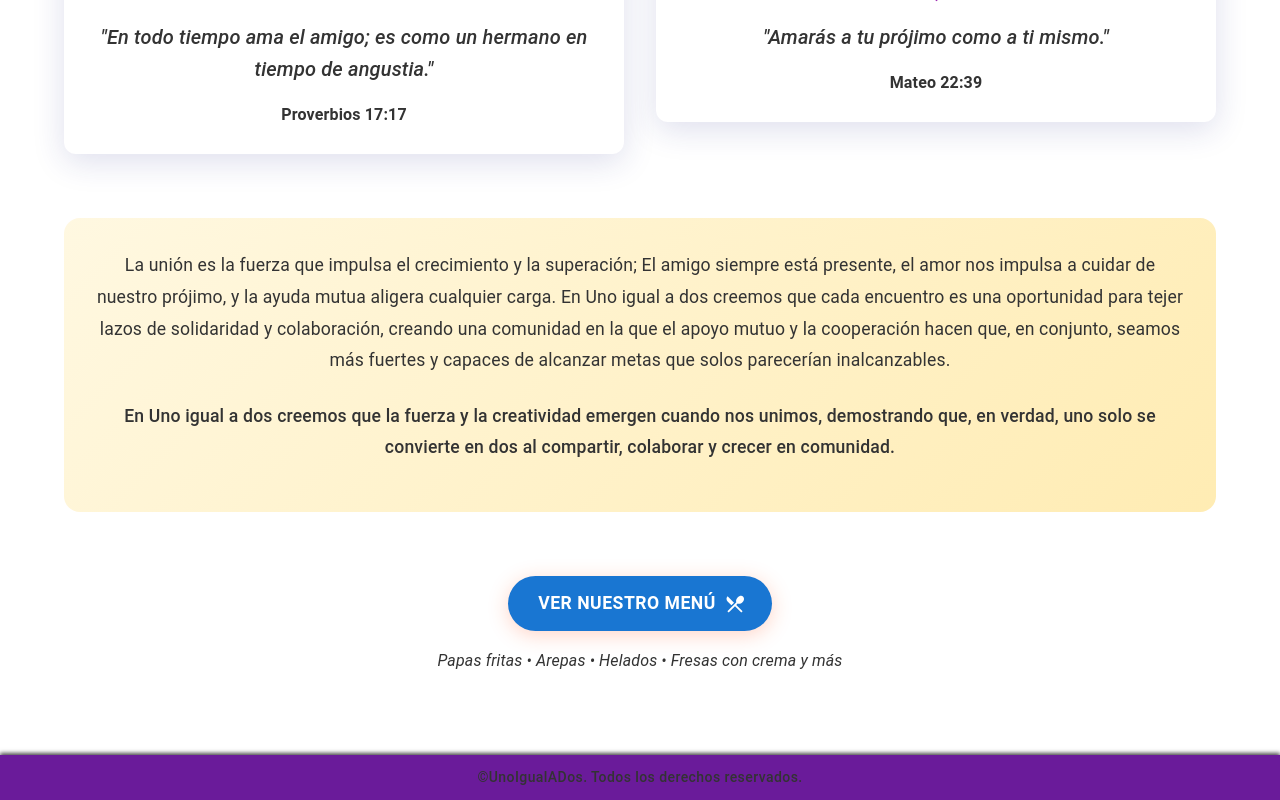
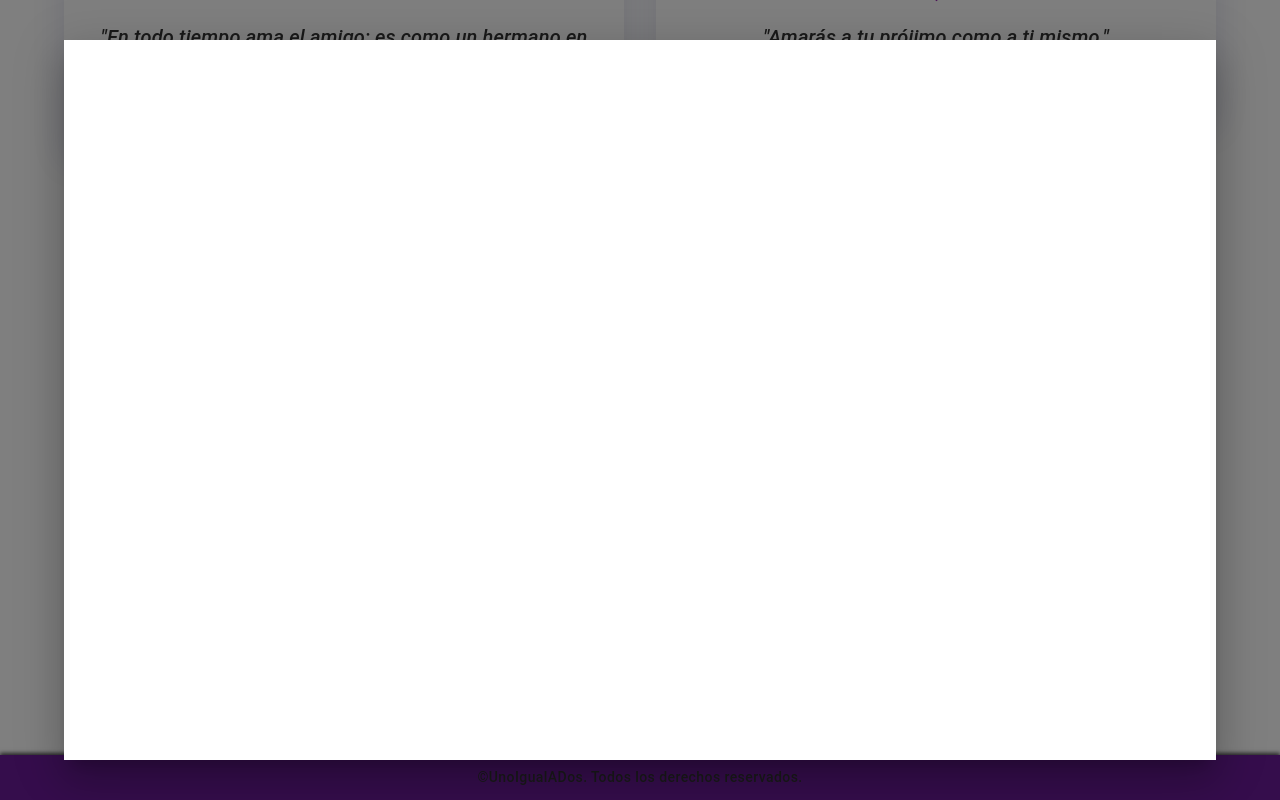
Before and after one commit to Johnki1/Facturation-Frontend, a React (Vite) app: page / in a window 1280 px wide. Both pictures are taken after a click on the button "VER NUESTRO MENÚ". Shown: the part 779-1579 px from the top of the page. Built offline with nearby package versions, Linux system fonts and the light colour scheme.

Commit message:
edit home.jsx

```diff
--- a/src/pages/Home.jsx
+++ b/src/pages/Home.jsx
@@ -1,6 +1,7 @@
-import { Container, Typography, Button, Box, Grid, Paper } from "@mui/material"
-import { styled } from "@mui/material/styles"
-import { RestaurantMenu, Favorite, People } from "@mui/icons-material"
+import { useState } from "react";
+import { Container, Typography, Button, Box, Grid, Paper, Modal } from "@mui/material";
+import { styled } from "@mui/material/styles";
+import { RestaurantMenu, Favorite, People } from "@mui/icons-material";
 
 // Styled components
 const QuoteCard = styled(Paper)(({ theme }) => ({
@@ -18,7 +19,7 @@ const QuoteCard = styled(Paper)(({ theme }) => ({
   "&:hover": {
     transform: "translateY(-5px)",
   },
-}))
+}));
 
 const StyledButton = styled(Button)(() => ({
   borderRadius: "30px",
@@ -31,16 +32,18 @@ const StyledButton = styled(Button)(() => ({
     transform: "translateY(-3px)",
     boxShadow: "0 6px 25px rgba(255, 87, 34, 0.4)",
   },
-}))
+}));
 
 const HeroSection = styled(Box)(({ theme }) => ({
   backgroundImage: "linear-gradient(135deg, #ffe8cc 0%, #fff6e5 100%)",
   padding: theme.spacing(10, 0),
   borderRadius: "0 0 30% 30% / 10%",
   marginBottom: theme.spacing(6),
-}))
+}));
 
 const Home = () => {
+  const [openModal, setOpenModal] = useState(false);
+
   const quotes = [
     {
       text: "Mejor son dos que uno, porque tienen mejor paga de su trabajo.",
@@ -62,10 +65,15 @@ const Home = () => {
       source: "Mateo 22:39",
       icon: <Favorite fontSize="large" color="secondary" />,
     },
-  ]
+  ];
 
-  const handleOpenPDF =()=>{
-    window.open('/menu.pdf','_blank');
+  // Funciones para abrir y cerrar el modal
+  const handleOpenPDF = () => {
+    setOpenModal(true);
+  };
+
+  const handleCloseModal = () => {
+    setOpenModal(false);
   };
 
   return (
@@ -130,7 +138,9 @@ const Home = () => {
                   }}
                 >
                   <QuoteCard elevation={3}>
-                    <Box sx={{ display: "flex", justifyContent: "center", mb: 2 }}>{quote.icon}</Box>
+                    <Box sx={{ display: "flex", justifyContent: "center", mb: 2 }}>
+                      {quote.icon}
+                    </Box>
                     <Typography
                       variant="h6"
                       align="center"
@@ -229,7 +239,14 @@ const Home = () => {
               transitionTimingFunction: "cubic-bezier(0.175, 0.885, 0.32, 1.275)",
             }}
           >
-            <StyledButton onClick={handleOpenPDF} variant="contained" color="primary" size="large" endIcon={<RestaurantMenu />} sx={{ mb: 2 }}>
+            <StyledButton
+              onClick={handleOpenPDF}
+              variant="contained"
+              color="primary"
+              size="large"
+              endIcon={<RestaurantMenu />}
+              sx={{ mb: 2 }}
+            >
               Ver Nuestro Menú
             </StyledButton>
           </Box>
@@ -246,8 +263,33 @@ const Home = () => {
           </Box>
         </Box>
       </Container>
+
+      {/* Modal para mostrar el PDF */}
+      <Modal open={openModal} onClose={handleCloseModal}>
+        <Box
+          sx={{
+            position: "absolute",
+            top: "50%",
+            left: "50%",
+            transform: "translate(-50%, -50%)",
+            width: "90%",
+            height: "90%",
+            bgcolor: "background.paper",
+            boxShadow: 24,
+            p: 2,
+          }}
+        >
+          <iframe
+            src="/menu.pdf"
+            title="Menú"
+            width="100%"
+            height="100%"
+            style={{ border: "none" }}
+          />
+        </Box>
+      </Modal>
     </Box>
-  )
-}
+  );
+};
 
-export default Home
+export default Home;
```
